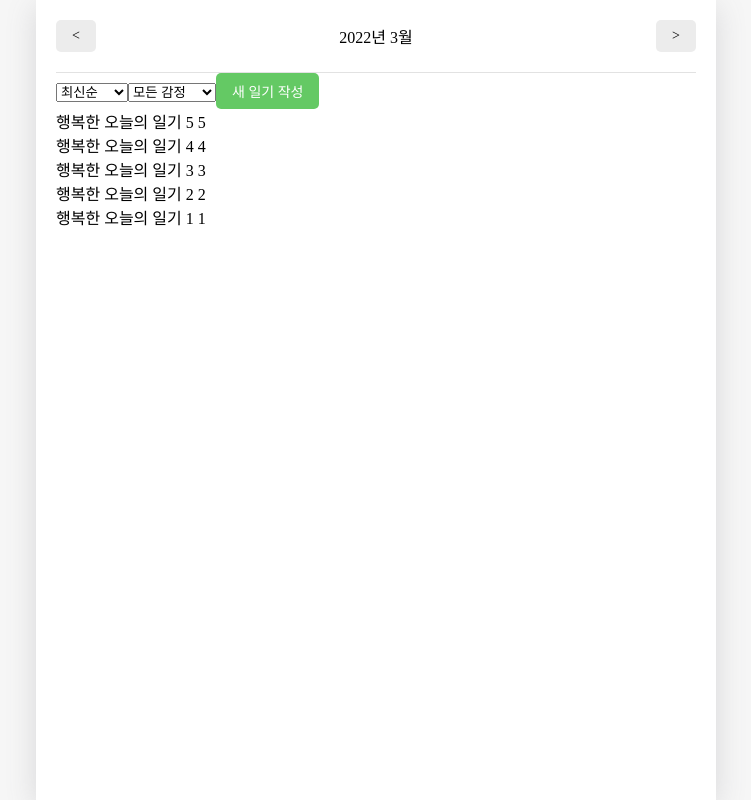
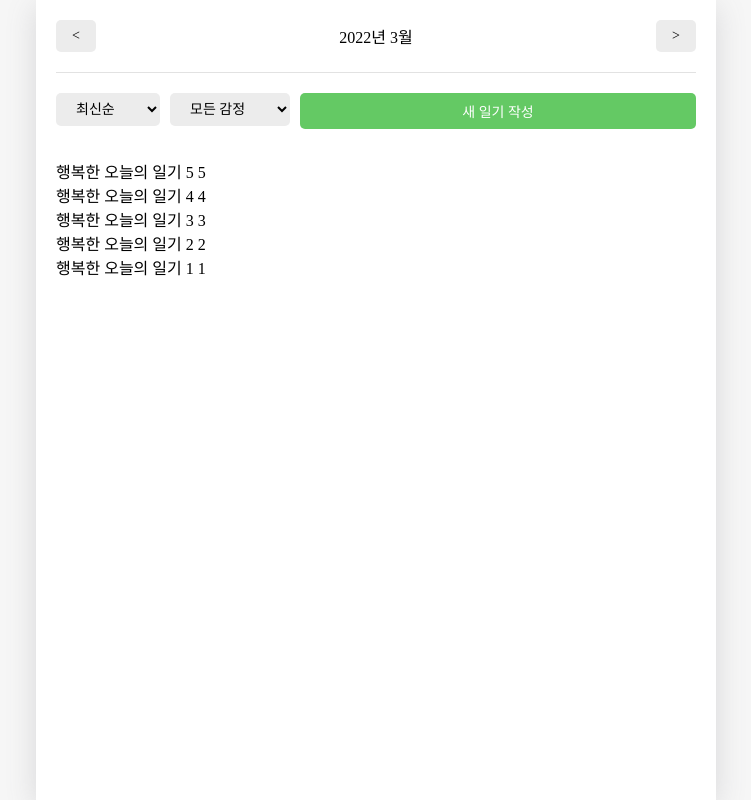
Before and after one commit to limelumo/daily-emotion-diary, a React (Create React App) app: page / in a window 1280 px wide. Shown: the whole page, without its empty margins (264-1015 px from the left). Built offline with nearby package versions, Linux system fonts and the light colour scheme; the HTML template or start-up script is replaced by a standard one.

Commit message:
CONTENT: CSS 수정

```diff
--- a/src/App.css
+++ b/src/App.css
@@ -91,3 +91,33 @@
 header button {
   /* font-family: ; */
 }
+
+/* DiaryList */
+.DiaryList .menu_wrapper {
+  margin-top: 20px;
+  margin-bottom: 30px;
+
+  display: flex;
+  justify-content: space-between;
+}
+
+.DiaryList .menu_wrapper .right_col {
+  flex-grow: 1;
+}
+
+.DiaryList .menu_wrapper .right_col button {
+  width: 100%;
+}
+
+.DiaryList .ControlMenu {
+  margin-right: 10px;
+  border: none;
+  border-radius: 5px;
+  background-color: #ececec;
+
+  padding: 8px 16px;
+
+  cursor: pointer;
+  font-family: 'Noto Serif KR';
+  font-size: 14px;
+}
--- a/src/components/DiaryList.js
+++ b/src/components/DiaryList.js
@@ -15,7 +15,11 @@
 
 const ControlMenu = ({ value, onChange, optionList }) => {
   return (
-    <select value={value} onChange={(e) => onChange(e.target.value)}>
+    <select
+      className="ControlMenu"
+      value={value}
+      onChange={(e) => onChange(e.target.value)}
+    >
       {optionList.map((it, idx) => (
         <option key={idx} value={it.value}>
           {it.name}
@@ -62,24 +66,28 @@
   };
 
   return (
-    <div>
+    <div className="DiaryList">
+      <div className="menu_wrapper">
+        <div className="left_col">
           <ControlMenu
             value={sortType}
             onChange={setSortType}
             optionList={sortOptionList}
           />
-
           <ControlMenu
             value={filter}
             onChange={setFilter}
             optionList={filterOptionList}
           />
-
+        </div>
+        <div className="right_col">
           <DiaryButton
             type={'positive'}
             text={'새 일기 작성'}
             onClick={() => navigate('/new')}
           />
+        </div>
+      </div>
 
       {getProcessdDiaryList().map((it) => (
         <div key={it.id}>
```
Lines whose indentation alone changed are shown as unchanged.
